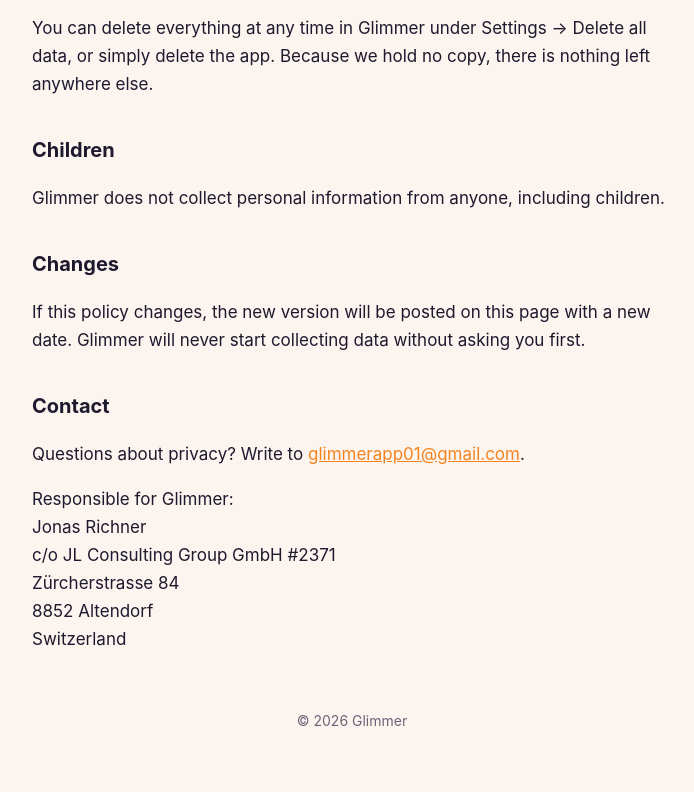
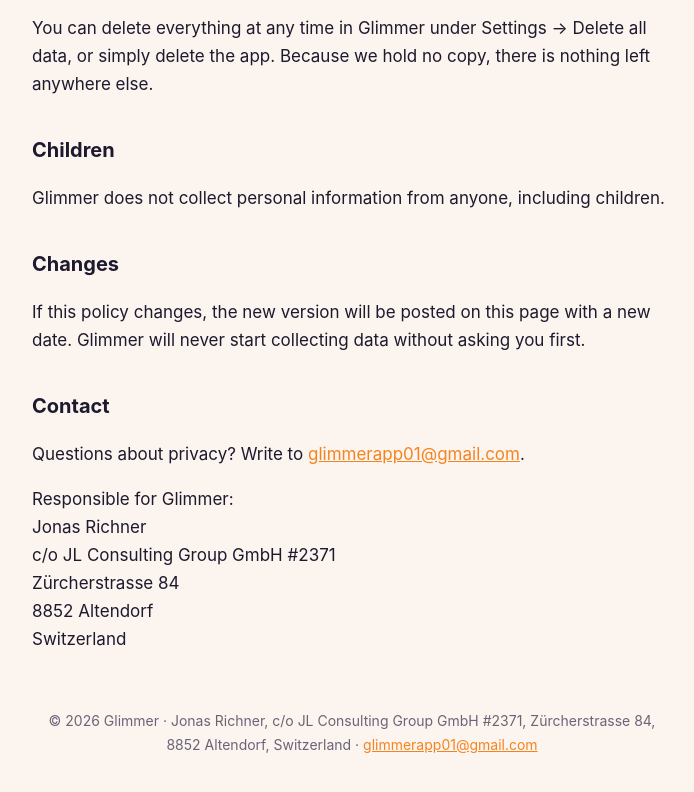
Before and after one commit to glimmerapp01/glimmerapp01.github.io, a plain HTML site: page privacy.html in a window 1280 px wide. Shown: the part 1729-2521 px from the top of the page, without its empty margins (288-982 px from the left). Drawn offline with Linux system fonts and the light colour scheme.

Commit message:
Footer: add imprint line

```diff
--- a/privacy.html
+++ b/privacy.html
@@ -100,7 +100,10 @@
         Switzerland
       </p>
 
-      <footer>© 2026 Glimmer</footer>
+      <footer>
+        © 2026 Glimmer · Jonas Richner, c/o JL Consulting Group GmbH #2371, Zürcherstrasse 84, 8852 Altendorf,
+        Switzerland · <a href="mailto:glimmerapp01@gmail.com">glimmerapp01@gmail.com</a>
+      </footer>
     </main>
   </body>
 </html>
```
